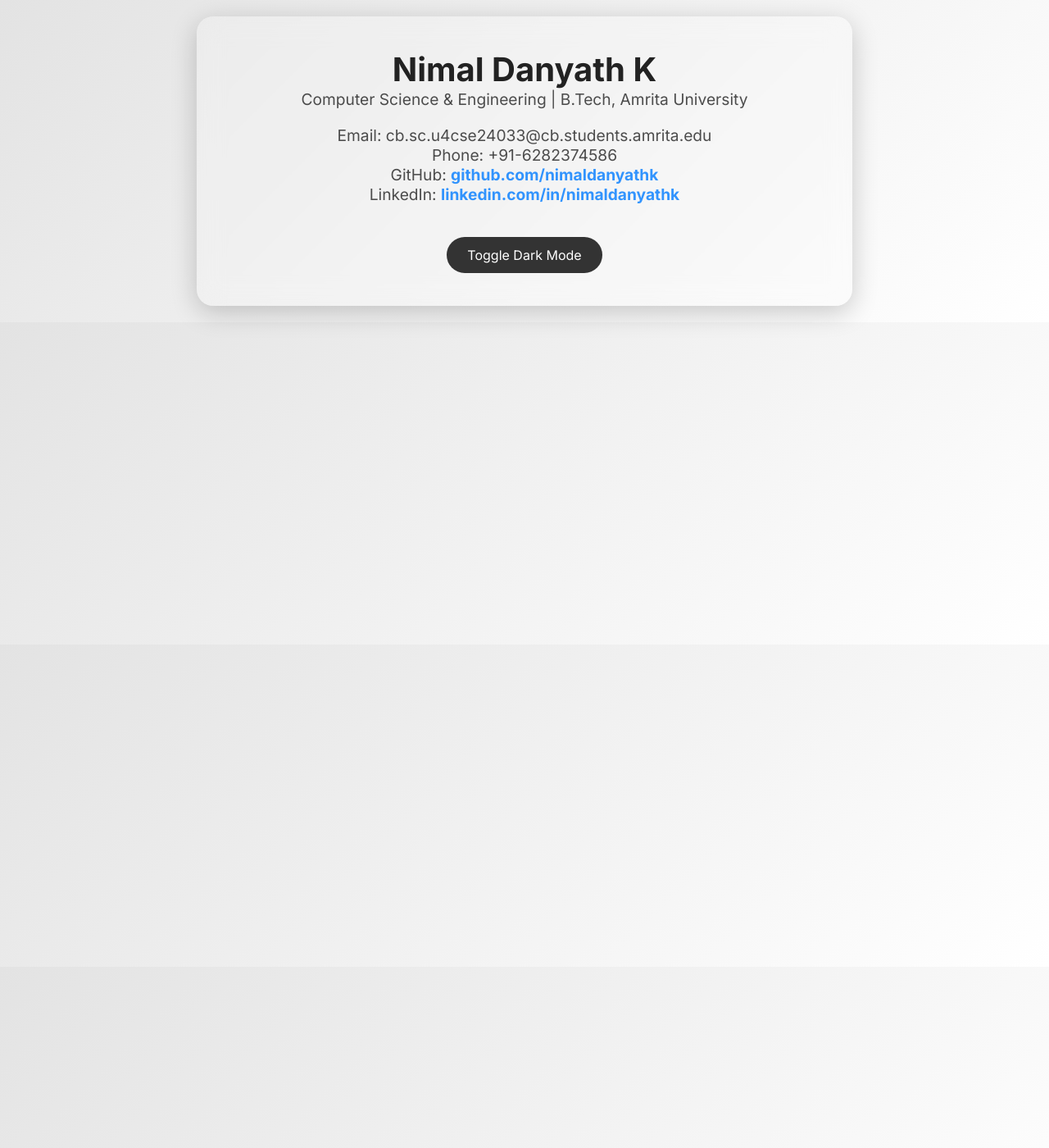
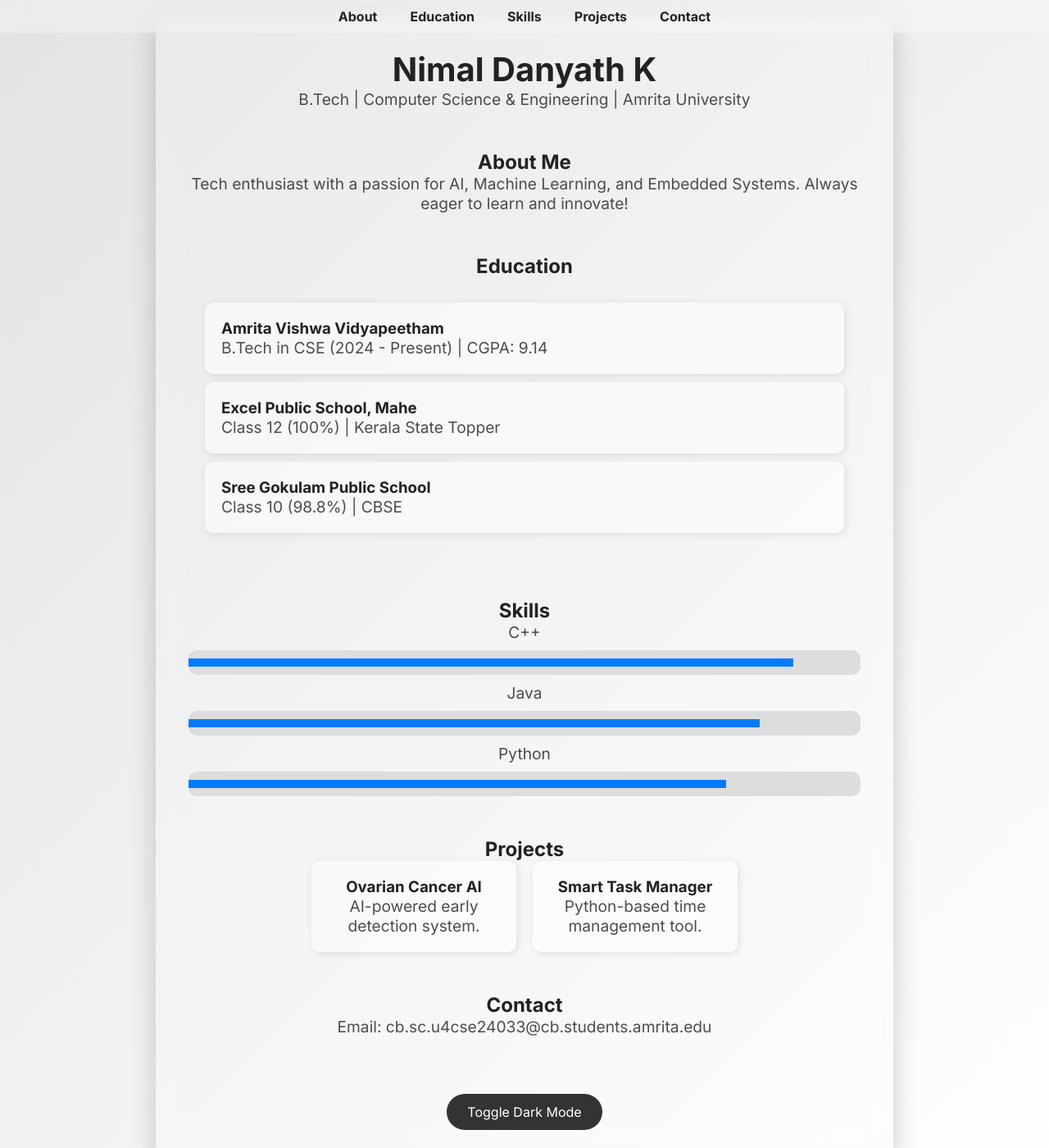
Before and after one commit to nimaldanyathk/nimaldanyathk.github.io, a Jekyll site: the page index.html, which Jekyll copies as it is, in a window 1280 px wide and 1400 px high. Shown: the whole window at 82% size. Built offline with Jekyll 4.4.1, drawn with Linux system fonts in a browser that asks for light colours.

Commit message:
Update index.html

```diff
--- a/index.html
+++ b/index.html
@@ -3,20 +3,18 @@
 <head>
     <meta charset="UTF-8">
     <meta name="viewport" content="width=device-width, initial-scale=1.0">
-    <meta http-equiv="X-UA-Compatible" content="ie=edge">
     <title>Nimal Danyath K - Portfolio</title>
 
     <style>
         /* Google Font */
         @import url('https://fonts.googleapis.com/css2?family=Inter:wght@300;400;700&display=swap');
 
-        /* Base Styles */
         * {
             margin: 0;
             padding: 0;
             box-sizing: border-box;
             font-family: 'Inter', sans-serif;
-            transition: all 0.3s ease-in-out;
+            scroll-behavior: smooth;
         }
 
         body {
@@ -26,9 +24,8 @@
             padding: 20px;
         }
 
-        /* Glassmorphic Card */
         .container {
-            max-width: 800px;
+            max-width: 900px;
             margin: auto;
             padding: 40px;
             border-radius: 20px;
@@ -47,17 +44,103 @@
             opacity: 0.8;
         }
 
-        .contact-info {
-            margin: 20px 0;
+        section {
+            margin: 50px 0;
         }
 
-        a {
+        /* Navigation */
+        nav {
+            position: fixed;
+            top: 0;
+            left: 0;
+            width: 100%;
+            background: rgba(255, 255, 255, 0.3);
+            backdrop-filter: blur(10px);
+            padding: 10px 0;
+            z-index: 1000;
+        }
+
+        nav ul {
+            list-style: none;
+            display: flex;
+            justify-content: center;
+            gap: 20px;
+        }
+
+        nav ul li a {
+            text-decoration: none;
+            color: #222;
+            font-size: 1rem;
+            font-weight: 600;
+            padding: 10px;
+            transition: 0.3s;
+        }
+
+        nav ul li a:hover {
+            color: #007bff;
+        }
+
+        /* Education Timeline */
+        .timeline {
+            text-align: left;
+            padding: 20px;
+        }
+
+        .timeline div {
+            background: rgba(255, 255, 255, 0.5);
+            padding: 20px;
+            margin: 10px 0;
+            border-radius: 10px;
+            box-shadow: 2px 2px 10px rgba(0, 0, 0, 0.1);
+        }
+
+        /* Skills */
+        .skills div {
+            margin: 10px 0;
+        }
+
+        .progress-bar {
+            width: 100%;
+            background: #ddd;
+            border-radius: 10px;
+            overflow: hidden;
+        }
+
+        .progress-bar div {
+            height: 10px;
+            background: #007bff;
+            width: 0;
+            transition: width 1s;
+        }
+
+        /* Projects */
+        .project {
+            display: flex;
+            justify-content: center;
+            gap: 20px;
+            flex-wrap: wrap;
+        }
+
+        .card {
+            width: 250px;
+            padding: 20px;
+            border-radius: 10px;
+            background: rgba(255, 255, 255, 0.5);
+            box-shadow: 2px 2px 10px rgba(0, 0, 0, 0.1);
+            transition: 0.3s;
+        }
+
+        .card:hover {
+            transform: scale(1.05);
+        }
+
+        /* Contact */
+        .contact-info a {
             text-decoration: none;
             color: #007bff;
             font-weight: 600;
         }
 
-        /* Button */
         .toggle-button {
             margin-top: 20px;
             padding: 12px 25px;
@@ -67,14 +150,13 @@
             background: #333;
             color: white;
             cursor: pointer;
-            transition: 0.3s;
         }
 
         .toggle-button:hover {
             background: #555;
         }
 
-        /* Light/Dark Mode */
+        /* Dark Mode */
         .dark-mode {
             background: linear-gradient(135deg, #1a1a1a, #333);
             color: #ddd;
@@ -82,28 +164,81 @@
 
         .dark-mode .container {
             background: rgba(50, 50, 50, 0.2);
-            box-shadow: 0 8px 32px rgba(255, 255, 255, 0.1);
+        }
+
+        .dark-mode nav {
+            background: rgba(50, 50, 50, 0.5);
         }
 
         .dark-mode .toggle-button {
             background: #ddd;
             color: #222;
         }
-
     </style>
 </head>
 
 <body>
+    <nav>
+        <ul>
+            <li><a href="#about">About</a></li>
+            <li><a href="#education">Education</a></li>
+            <li><a href="#skills">Skills</a></li>
+            <li><a href="#projects">Projects</a></li>
+            <li><a href="#contact">Contact</a></li>
+        </ul>
+    </nav>
+
     <div class="container">
         <h1>Nimal Danyath K</h1>
-        <p>Computer Science & Engineering | B.Tech, Amrita University</p>
+        <p>B.Tech | Computer Science & Engineering | Amrita University</p>
 
-        <div class="contact-info">
+        <section id="about">
+            <h2>About Me</h2>
+            <p>Tech enthusiast with a passion for AI, Machine Learning, and Embedded Systems. Always eager to learn and innovate!</p>
+        </section>
+
+        <section id="education">
+            <h2>Education</h2>
+            <div class="timeline">
+                <div>
+                    <h3>Amrita Vishwa Vidyapeetham</h3>
+                    <p>B.Tech in CSE (2024 - Present) | CGPA: 9.14</p>
+                </div>
+                <div>
+                    <h3>Excel Public School, Mahe</h3>
+                    <p>Class 12 (100%) | Kerala State Topper</p>
+                </div>
+                <div>
+                    <h3>Sree Gokulam Public School</h3>
+                    <p>Class 10 (98.8%) | CBSE</p>
+                </div>
+            </div>
+        </section>
+
+        <section id="skills">
+            <h2>Skills</h2>
+            <div class="skills">
+                <p>C++</p>
+                <div class="progress-bar"><div style="width: 90%;"></div></div>
+                <p>Java</p>
+                <div class="progress-bar"><div style="width: 85%;"></div></div>
+                <p>Python</p>
+                <div class="progress-bar"><div style="width: 80%;"></div></div>
+            </div>
+        </section>
+
+        <section id="projects">
+            <h2>Projects</h2>
+            <div class="project">
+                <div class="card"><h3>Ovarian Cancer AI</h3><p>AI-powered early detection system.</p></div>
+                <div class="card"><h3>Smart Task Manager</h3><p>Python-based time management tool.</p></div>
+            </div>
+        </section>
+
+        <section id="contact">
+            <h2>Contact</h2>
             <p>Email: cb.sc.u4cse24033@cb.students.amrita.edu</p>
-            <p>Phone: +91-6282374586</p>
-            <p>GitHub: <a href="https://github.com/nimaldanyathk" target="_blank">github.com/nimaldanyathk</a></p>
-            <p>LinkedIn: <a href="https://linkedin.com/in/nimaldanyathk" target="_blank">linkedin.com/in/nimaldanyathk</a></p>
-        </div>
+        </section>
 
         <button class="toggle-button" onclick="toggleDarkMode()">Toggle Dark Mode</button>
     </div>
```
Also changed, not shown: other parts of index.html (+0 -10 lines).
